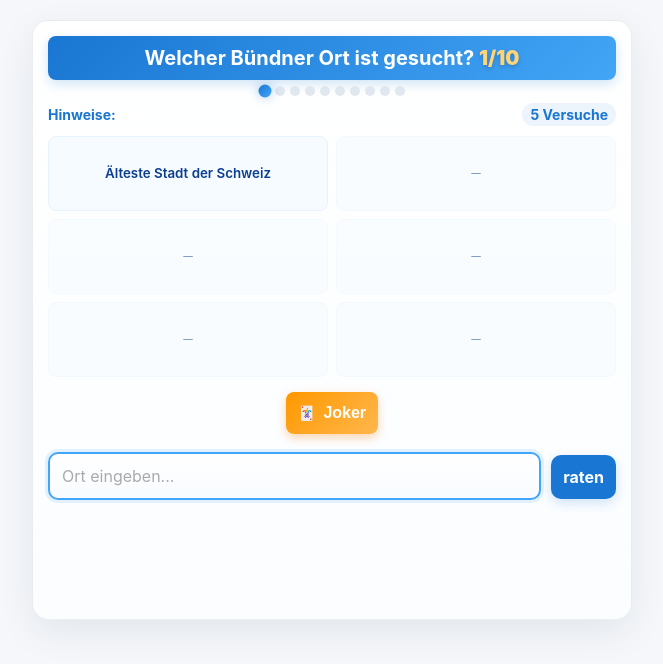
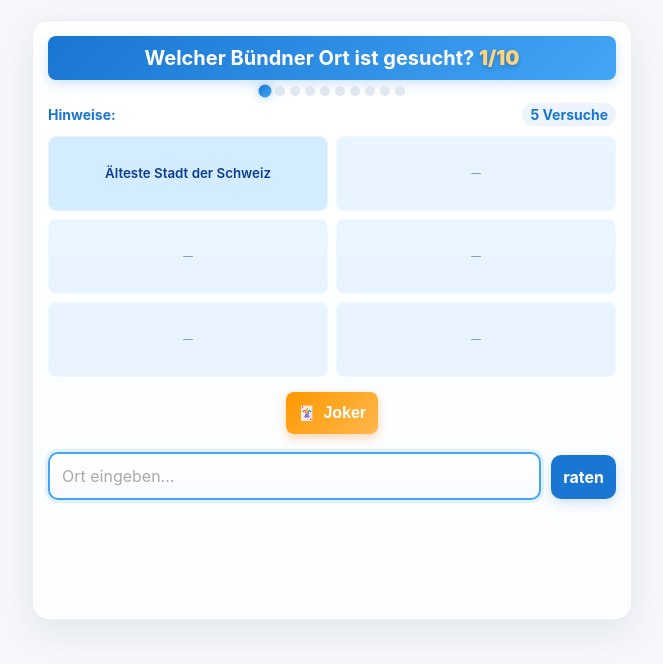
Before and after one commit to OnlineSOGR/buendnerdoerfer, a plain HTML site: page index.html in a window 1280 px wide. Shown: the whole page, without its empty margins (308-971 px from the left). Drawn offline with Linux system fonts and the light colour scheme.

Commit message:
background hints darker blue

```diff
--- a/css/style.css
+++ b/css/style.css
@@ -137,7 +137,7 @@
   list-style: none;
   margin: 0;
   padding: 10px;
-  background: #f6fbff;
+  background: #d4ecff;
   border-radius: 8px;
   border: 1px solid #e6f3ff;
   color: #0b3d91;
```
